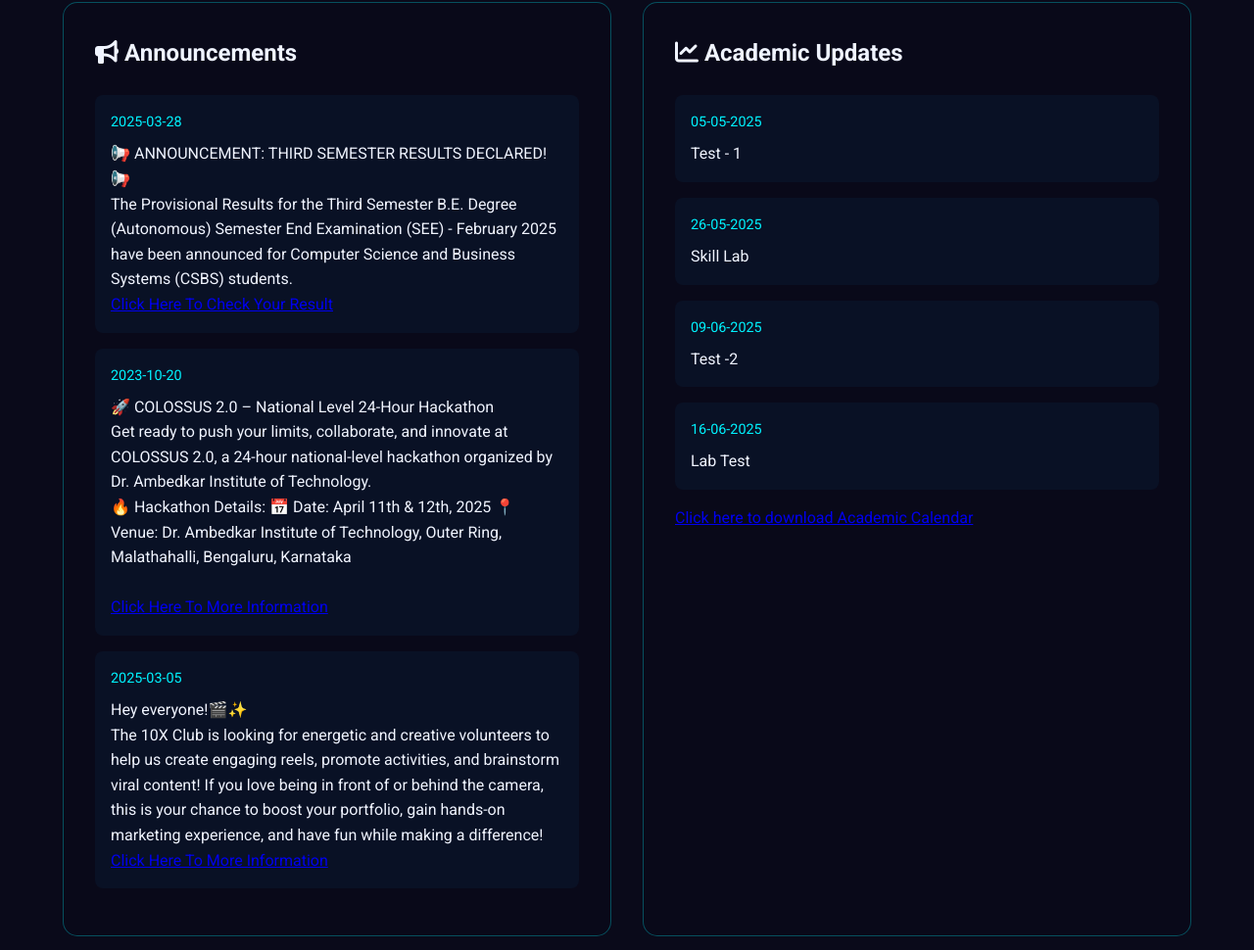
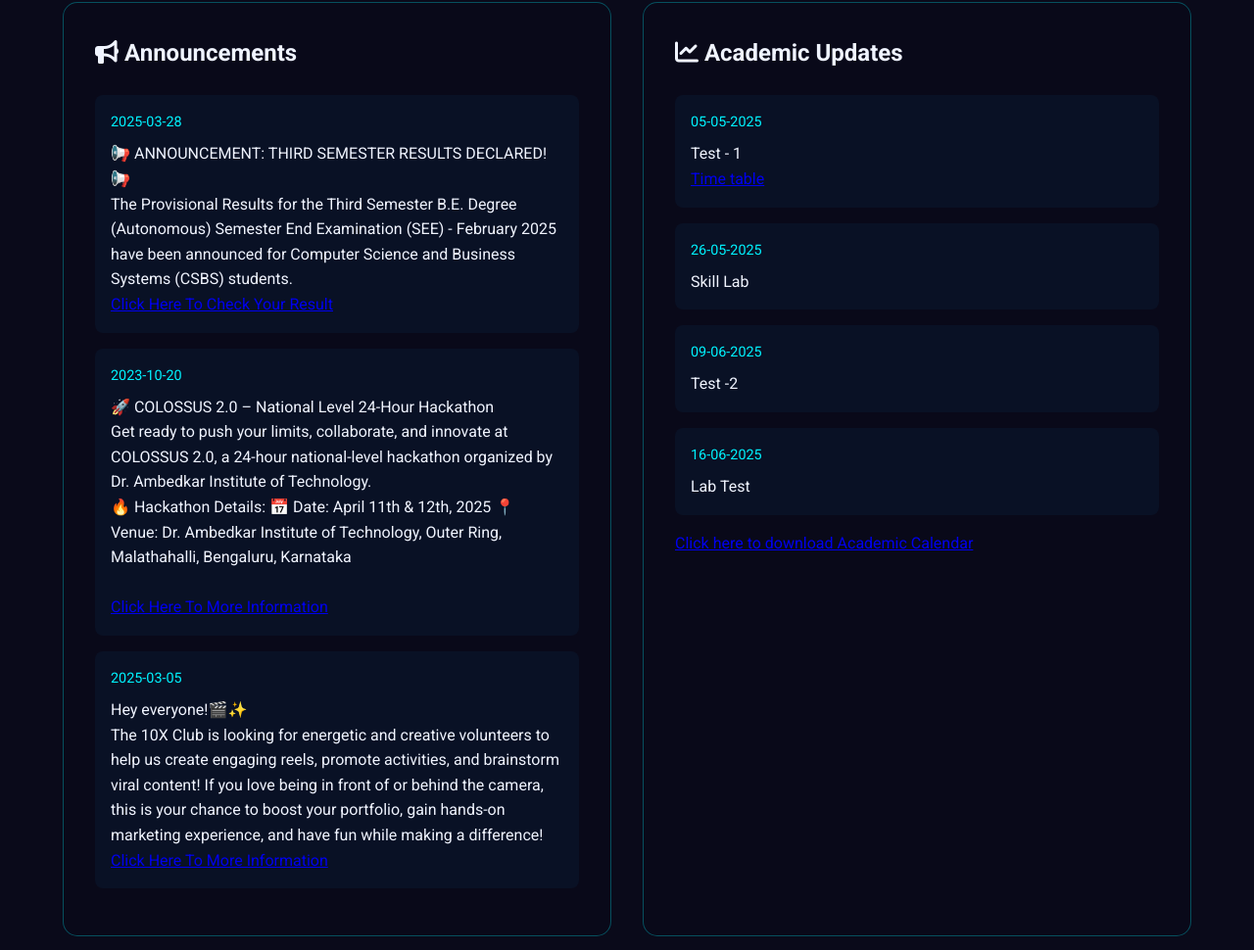
Before and after one commit to PraveenHallur123/csbsdepthub, a plain HTML site: page index.html in a window 1280 px wide. Shown: the part 942-1912 px from the top of the page at 98% size. Drawn offline with Linux system fonts and the light colour scheme.

Commit message:
Update index.html

```diff
--- a/index.html
+++ b/index.html
@@ -100,6 +100,7 @@
                 <div class="update">
                     <p class="date">05-05-2025</p>
                     <p class="title">Test - 1</p>
+                    <a href="https://drive.google.com/file/d/1kCv0tf10mhw8XFW5uB9iFgczCHRyVl0Z/view?usp=sharing">Time table</a>
                 </div>
                 <div class="update">
                     <p class="date">26-05-2025</p>
```
